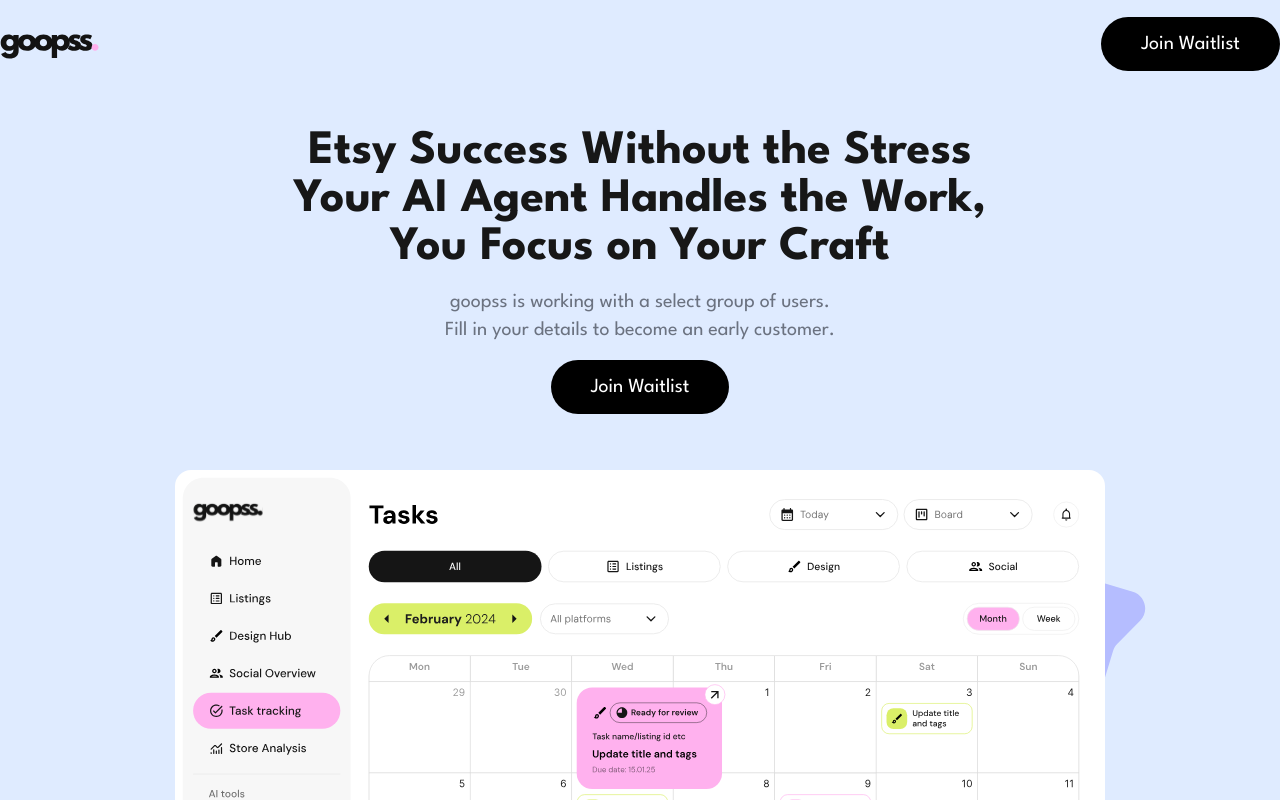
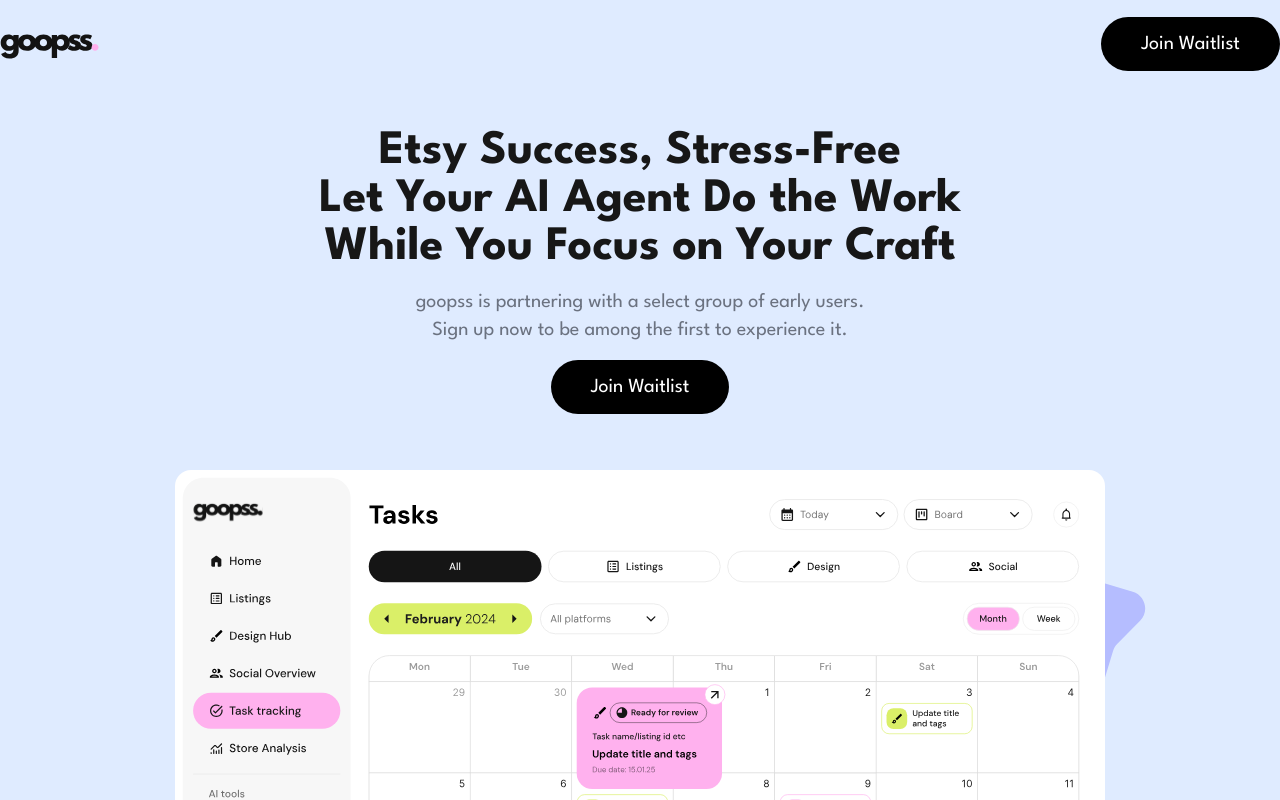
Before and after one commit to sheilagoopss/goopss-new, a Next.js app: page / in a window 1280 px wide. Shown: the top 800 px of the page. Built offline with nearby package versions, Linux system fonts and the light colour scheme; no server answers.

Commit message:
updated hero text

```diff
--- a/src/app/new/page.tsx
+++ b/src/app/new/page.tsx
@@ -21,16 +21,16 @@
           <div className="flex flex-col items-center justify-center text-center gap-4 md:pt-10 pt-10">
             <div className="flex flex-col gap-4 md:w-3/4 md:px-0 px-8">
               <h1 className="md:text-5xl text-4xl font-bold">
-              Etsy Success Without the Stress
+              Etsy Success, Stress-Free
                 <br />
-                Your AI Agent Handles the Work,
+                Let Your AI Agent Do the Work
                 <br />
-                You Focus on Your Craft
+                While You Focus on Your Craft
               </h1>
               <p className="text-gray-500 text-lg md:mt-0 mt-10">
-              goopss is working with a select group of users.
+              goopss is partnering with a select group of early users.
                 <br />
-                Fill in your details to become an early customer.
+                Sign up now to be among the first to experience it.
               </p>
             </div>
             <JoinWaitListButton />
```
